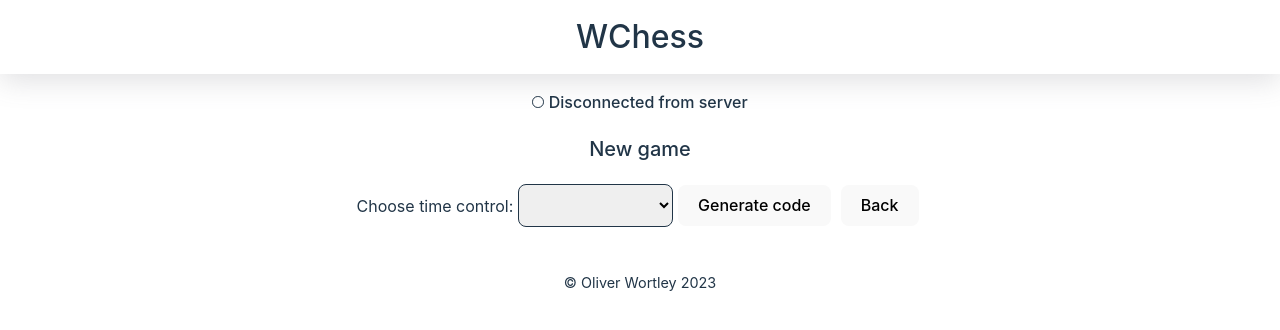
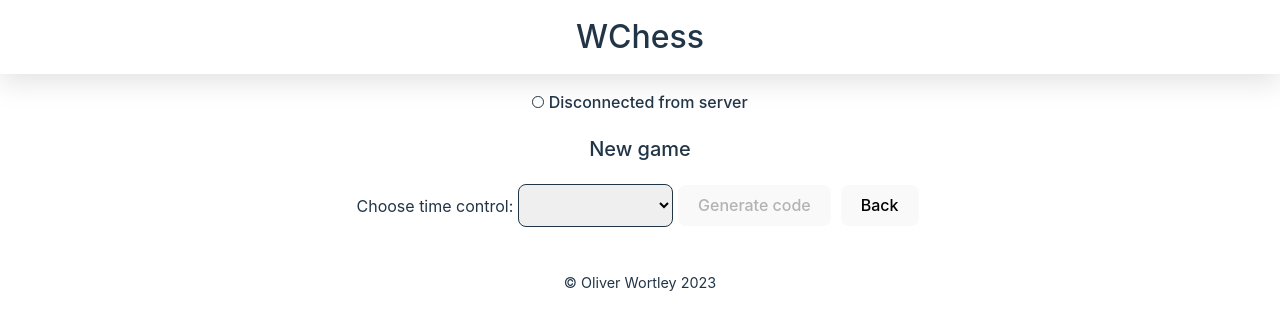
Before and after one commit to wortley/dechecs, a React (Vite) app in the folder ui/: page / in a window 1280 px wide. Both pictures are taken after a click on the button "New game". Shown: the top 330 px of the page. Built offline with nearby package versions, Linux system fonts and the light colour scheme; no server answers.

Commit message:
Time control validation

```diff
--- a/ui/src/pages/Home.tsx
+++ b/ui/src/pages/Home.tsx
@@ -9,7 +9,7 @@ export default function Home() {
   const [creating, setCreating] = useState(false);
   const [joining, setJoining] = useState(false);
   const [joiningGameId, setJoiningGameId] = useState("");
-  const [timeControl, setTimeControl] = useState<number>();
+  const [timeControl, setTimeControl] = useState<number>(-1);
 
   useEffect(() => {
     function onGameId(gameId: string) {
@@ -35,7 +35,7 @@ export default function Home() {
   }, []);
 
   function onCreateGame() {
-    socket.timeout(2000).emit("create", timeControl);
+    if (timeControl > 0) socket.timeout(2000).emit("create", timeControl);
   }
 
   function onSubmitGameId() {
@@ -52,17 +52,19 @@ export default function Home() {
             value={timeControl}
             onChange={(e) => setTimeControl(parseInt(e.currentTarget.value))}
           >
-            <option value={undefined} selected disabled hidden></option>
+            <option value={-1} disabled hidden></option>
             <option value={3}>3m Blitz</option>
             <option value={5}>5m Blitz</option>
             <option value={10}>10m Rapid</option>
             <option value={30}>30m Classical</option>
           </select>
-          <button onClick={onCreateGame}>Generate code</button>
+          <button onClick={onCreateGame} disabled={timeControl < 0}>
+            Generate code
+          </button>
           <button
             onClick={() => {
               setCreating(false);
-              setTimeControl(undefined);
+              setTimeControl(-1);
             }}
           >
             Back
```
